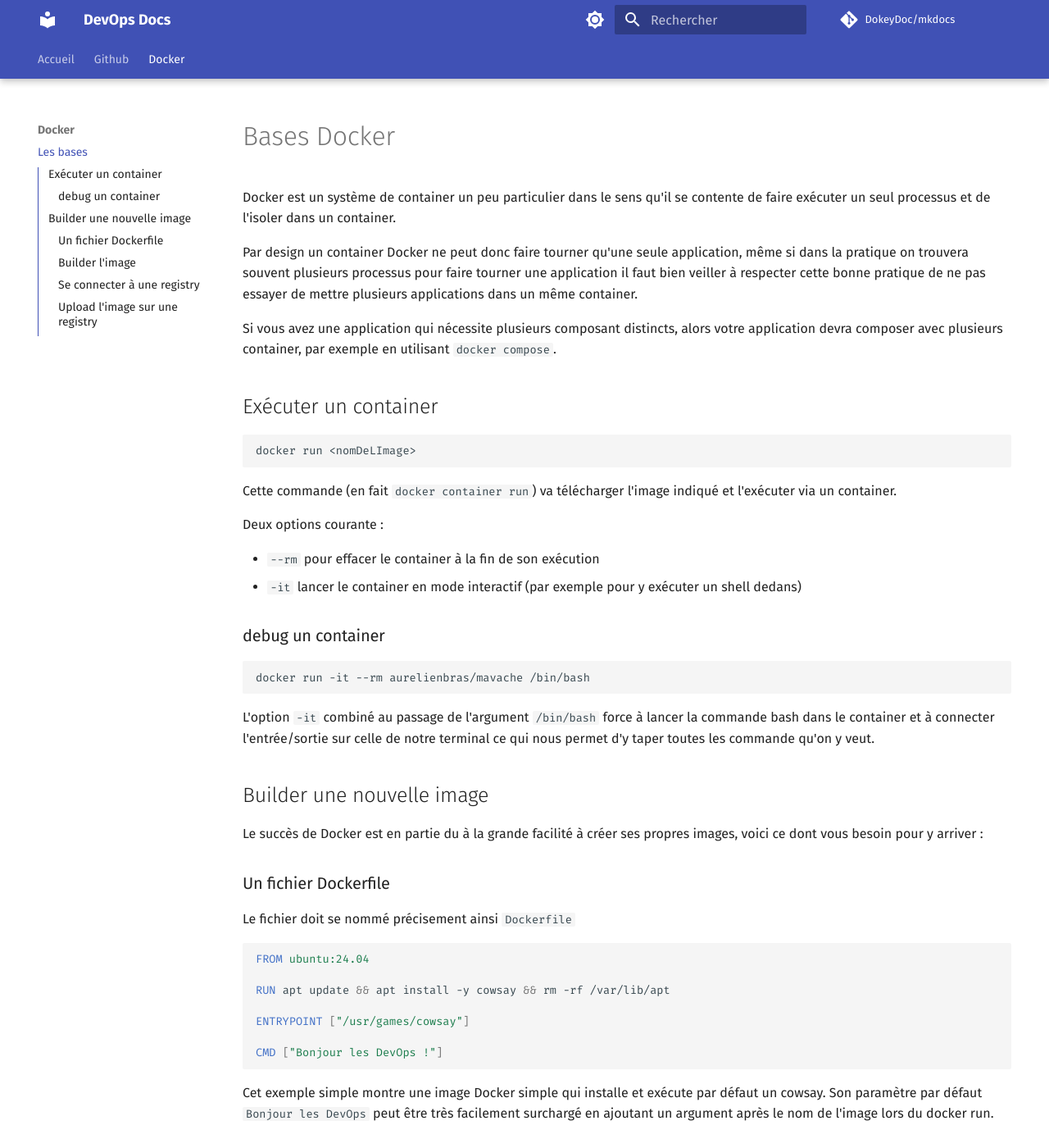
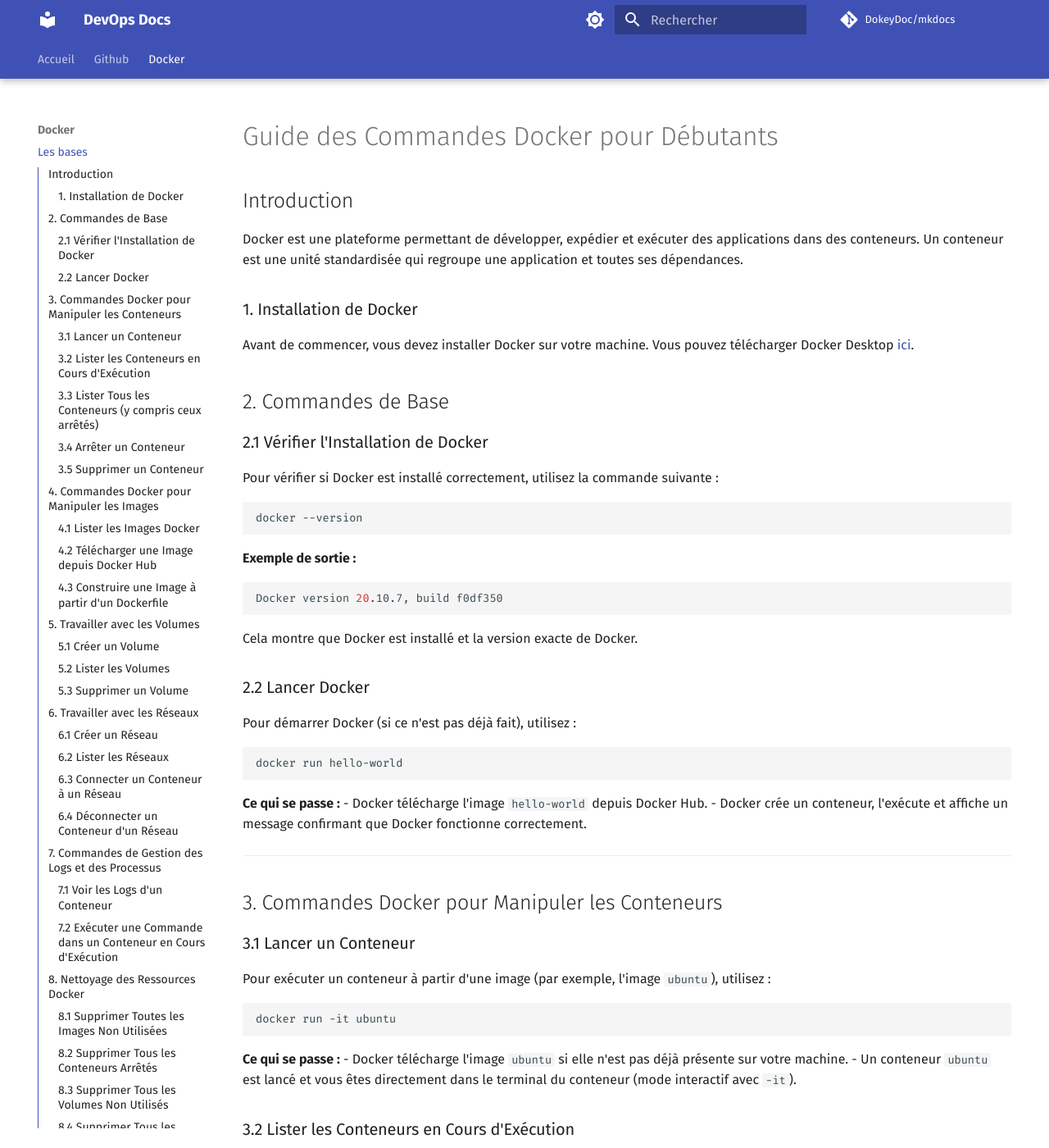
Before and after one commit to DokeyDoc/mkdocs, an MkDocs documentation site: the page built from docs/docker/docker-basics.md, in a window 1280 px wide and 1400 px high. Shown: the whole window at 82% size. Built offline with MkDocs 1.6.1 and Material for MkDocs 9.7.7, drawn with Linux system fonts in a browser that asks for light colours; comment, search, counter and statistics services are not loaded; some of the changed text lies outside the part shown.

Commit message:
feat: add command in file dockerbasic

````diff
--- a/docs/docker/docker-basics.md
+++ b/docs/docker/docker-basics.md
@@ -1,74 +1,267 @@
-# Bases Docker
 
-Docker est un système de container un peu particulier dans le sens qu'il se contente de faire exécuter un seul processus et de l'isoler dans un container.
+# Guide des Commandes Docker pour Débutants
 
-Par design un container Docker ne peut donc faire tourner qu'une seule application, même si dans la pratique on trouvera souvent plusieurs processus pour faire tourner une application il faut bien veiller à respecter cette bonne pratique de ne pas essayer de mettre plusieurs applications dans un même container.
+## Introduction
+Docker est une plateforme permettant de développer, expédier et exécuter des applications dans des conteneurs. Un conteneur est une unité standardisée qui regroupe une application et toutes ses dépendances.
 
-Si vous avez une application qui nécessite plusieurs composant distincts, alors votre application devra composer avec plusieurs container, par exemple en utilisant `docker compose`.
+### 1. Installation de Docker
+Avant de commencer, vous devez installer Docker sur votre machine. Vous pouvez télécharger Docker Desktop [ici](https://www.docker.com/products/docker-desktop).
 
-## Exécuter un container
+## 2. Commandes de Base
 
+### 2.1 Vérifier l'Installation de Docker
+Pour vérifier si Docker est installé correctement, utilisez la commande suivante :
 ```bash
-docker run <nomDeLImage>
+docker --version
 ```
+**Exemple de sortie :**
+```bash
+Docker version 20.10.7, build f0df350
+```
+Cela montre que Docker est installé et la version exacte de Docker.
 
-Cette commande (en fait `docker container run`) va télécharger l'image indiqué et l'exécuter via un container.
+### 2.2 Lancer Docker
+Pour démarrer Docker (si ce n'est pas déjà fait), utilisez :
+```bash
+docker run hello-world
+```
+**Ce qui se passe :**
+- Docker télécharge l'image `hello-world` depuis Docker Hub.
+- Docker crée un conteneur, l'exécute et affiche un message confirmant que Docker fonctionne correctement.
 
-Deux options courante :
+---
 
-- `--rm` pour effacer le container à la fin de son exécution
-- `-it` lancer le container en mode interactif (par exemple pour y exécuter un shell dedans)
+## 3. Commandes Docker pour Manipuler les Conteneurs
 
-### debug un container
+### 3.1 Lancer un Conteneur
+Pour exécuter un conteneur à partir d'une image (par exemple, l'image `ubuntu`), utilisez :
+```bash
+docker run -it ubuntu
+```
+**Ce qui se passe :**
+- Docker télécharge l'image `ubuntu` si elle n'est pas déjà présente sur votre machine.
+- Un conteneur `ubuntu` est lancé et vous êtes directement dans le terminal du conteneur (mode interactif avec `-it`).
 
+### 3.2 Lister les Conteneurs en Cours d'Exécution
+Pour voir les conteneurs qui sont actuellement en fonctionnement :
 ```bash
-docker run -it --rm aurelienbras/mavache /bin/bash
+docker ps
 ```
+**Exemple de sortie :**
+```bash
+CONTAINER ID   IMAGE     COMMAND   CREATED      STATUS         PORTS     NAMES
+d1e4c8c0cd9b   ubuntu    "bash"    3 hours ago  Up 3 hours               hopeful_brown
+```
+Cela montre que le conteneur avec l'ID `d1e4c8c0cd9b` est en cours d'exécution.
 
-L'option `-it` combiné au passage de l'argument `/bin/bash` force à lancer la commande bash dans le container et à connecter l'entrée/sortie sur celle de notre terminal ce qui nous permet d'y taper toutes les commande qu'on y veut.
+### 3.3 Lister Tous les Conteneurs (y compris ceux arrêtés)
+Pour voir tous les conteneurs, même ceux qui ne sont pas en cours d'exécution :
+```bash
+docker ps -a
+```
+**Exemple de sortie :**
+```bash
+CONTAINER ID   IMAGE     COMMAND   CREATED      STATUS                     NAMES
+d1e4c8c0cd9b   ubuntu    "bash"    3 hours ago  Up 3 hours                 hopeful_brown
+e04b984b5789   ubuntu    "bash"    5 hours ago  Exited (0) 5 hours ago      relaxed_swartz
+```
+Cette commande liste tous les conteneurs, qu'ils soient actifs ou arrêtés.
 
-## Builder une nouvelle image
+### 3.4 Arrêter un Conteneur
+Pour arrêter un conteneur en cours d'exécution, utilisez :
+```bash
+docker stop <nom_du_conteneur>
+```
+Par exemple :
+```bash
+docker stop hopeful_brown
+```
+**Ce qui se passe :**
+- Le conteneur `hopeful_brown` est arrêté.
 
-Le succès de Docker est en partie du à la grande facilité à créer ses propres images, voici ce dont vous besoin pour y arriver :
+### 3.5 Supprimer un Conteneur
+Pour supprimer un conteneur, utilisez :
+```bash
+docker rm <nom_du_conteneur>
+```
+Par exemple :
+```bash
+docker rm hopeful_brown
+```
+**Ce qui se passe :**
+- Le conteneur `hopeful_brown` est supprimé de votre machine.
 
-### Un fichier Dockerfile
+---
 
-Le fichier doit se nommé précisement ainsi `Dockerfile`
+## 4. Commandes Docker pour Manipuler les Images
 
-```dockerfile
-FROM ubuntu:24.04
+### 4.1 Lister les Images Docker
+Pour voir toutes les images disponibles sur votre machine :
+```bash
+docker images
+```
+**Exemple de sortie :**
+```bash
+REPOSITORY   TAG       IMAGE ID       CREATED       SIZE
+ubuntu       latest    4e2eef0168c5   2 weeks ago   72.9MB
+nginx        latest    f0dbfc1ad8ab   3 weeks ago   133MB
+```
+Cette commande montre toutes les images téléchargées sur votre machine.
 
-RUN apt update && apt install -y cowsay && rm -rf /var/lib/apt
+### 4.2 Télécharger une Image depuis Docker Hub
+Pour télécharger une image depuis Docker Hub, utilisez :
+```bash
+docker pull nginx
+```
+**Ce qui se passe :**
+- Docker télécharge l'image `nginx` depuis Docker Hub.
 
-ENTRYPOINT ["/usr/games/cowsay"]
+### 4.3 Construire une Image à partir d'un Dockerfile
+Si vous avez un fichier `Dockerfile`, vous pouvez créer une image en utilisant la commande suivante :
+```bash
+docker build -t mon_image .
+```
+**Ce qui se passe :**
+- Docker construit une image en suivant les instructions dans le fichier `Dockerfile` du répertoire actuel.
+- L'option `-t` permet de taguer l'image, ici sous le nom `mon_image`.
 
-CMD ["Bonjour les DevOps !"]
+---
+
+## 5. Travailler avec les Volumes
+
+### 5.1 Créer un Volume
+Un volume Docker permet de persister des données. Pour créer un volume :
+```bash
+docker volume create mon_volume
 ```
+**Ce qui se passe :**
+- Docker crée un volume nommé `mon_volume`.
 
-Cet exemple simple montre une image Docker simple qui installe et exécute par défaut un cowsay. Son paramètre par défaut `Bonjour les DevOps` peut être très facilement surchargé en ajoutant un argument après le nom de l'image lors du docker run.
+### 5.2 Lister les Volumes
+Pour voir les volumes existants :
+```bash
+docker volume ls
+```
+**Exemple de sortie :**
+```bash
+DRIVER    VOLUME NAME
+local     mon_volume
+```
+Cela liste les volumes existants.
 
-### Builder l'image
+### 5.3 Supprimer un Volume
+Pour supprimer un volume non utilisé :
+```bash
+docker volume rm mon_volume
+```
+**Ce qui se passe :**
+- Docker supprime le volume `mon_volume`.
 
+---
+
+## 6. Travailler avec les Réseaux
+
+### 6.1 Créer un Réseau
+Pour créer un réseau Docker :
 ```bash
-docker build -t mavache .
+docker network create mon_reseau
 ```
+**Ce qui se passe :**
+- Docker crée un réseau nommé `mon_reseau`.
 
-!!! warning
-    Attention le `.` de la fin est très utile et permet de définit le contexte qui sera passé au builder Docker, ici le `.` signifie qu'on lui envoie le répertoire courant et que donc potentiellement le builder peut accéder à tous les fichiers de ce répertoire. Ici il utilisera uniquement le fichier `Dockerfile`.
+### 6.2 Lister les Réseaux
+Pour voir les réseaux disponibles :
+```bash
+docker network ls
+```
+**Exemple de sortie :**
+```bash
+NETWORK ID     NAME            DRIVER    SCOPE
+c4b8fa33cb3f   mon_reseau      bridge    local
+```
+Cela liste les réseaux existants.
 
-### Se connecter à une registry
+### 6.3 Connecter un Conteneur à un Réseau
+Pour connecter un conteneur à un réseau :
+```bash
+docker network connect mon_reseau mon_conteneur
+```
+**Ce qui se passe :**
+- Le conteneur `mon_conteneur` est maintenant connecté au réseau `mon_reseau`.
 
+### 6.4 Déconnecter un Conteneur d'un Réseau
+Pour déconnecter un conteneur d'un réseau :
 ```bash
-docker login
+docker network disconnect mon_reseau mon_conteneur
 ```
+**Ce qui se passe :**
+- Le conteneur `mon_conteneur` est déconnecté du réseau `mon_reseau`.
 
-Par défaut cette commande va vous connecter sur la registry par défaut : celle du dockerhub.
+---
 
-### Upload l'image sur une registry
+## 7. Commandes de Gestion des Logs et des Processus
 
+### 7.1 Voir les Logs d'un Conteneur
+Pour afficher les logs d'un conteneur :
 ```bash
-docker tag mavache aurelienbras/mavache
-docker push aurelienbras/mavache
+docker logs mon_conteneur
 ```
+**Exemple de sortie :**
+```bash
+Hello World from the Nginx container!
+```
+Cela affiche les logs générés par le conteneur `mon_conteneur`.
 
-Il faut bien penser à tagguer votre image avec un nom compatible avec le nom de votre compte sur la registry Docker.
+### 7.2 Exécuter une Commande dans un Conteneur en Cours d'Exécution
+Pour exécuter une commande dans un conteneur en cours d'exécution :
+```bash
+docker exec -it mon_conteneur bash
+```
+**Ce qui se passe :**
+- Un terminal interactif `bash` s'ouvre dans le conteneur `mon_conteneur`.
+
+---
+
+## 8. Nettoyage des Ressources Docker
+
+### 8.1 Supprimer Toutes les Images Non Utilisées
+Pour supprimer toutes les images non utilisées :
+```bash
+docker image prune -a
+```
+**Ce qui se passe :**
+- Docker supprime toutes les images non utilisées par un conteneur.
+
+### 8.2 Supprimer Tous les Conteneurs Arrêtés
+Pour supprimer tous les conteneurs arrêtés :
+```bash
+docker container prune
+```
+**Ce qui se passe :**
+- Docker supprime tous les conteneurs qui ne sont pas en cours d'exécution.
+
+### 8.3 Supprimer Tous les Volumes Non Utilisés
+Pour supprimer tous les volumes non utilisés :
+```bash
+docker volume prune
+```
+**Ce qui se passe :**
+- Docker supprime tous les volumes non utilisés par un conteneur.
+
+### 8.4 Supprimer Tous les Réseaux Non Utilisés
+Pour supprimer tous les réseaux non utilisés :
+```bash
+docker network prune
+```
+**Ce qui se passe :**
+- Docker supprime tous les réseaux qui ne sont pas utilisés par des conteneurs.
+
+---
+
+## Conclusion
+Vous avez maintenant les bases pour démarrer avec Docker ! N'hésitez pas à expérimenter les commandes ci-dessus pour vous familiariser avec l'environnement Docker. Une fois que vous serez à l'aise avec ces commandes de base, vous pourrez explorer des concepts plus avancés tels que les `Docker Compose`, les `Dockerfiles`, et la gestion de clusters avec `Docker Swarm` ou `Kubernetes`.
+
+---
+
+### Remarque
+Les commandes dans ce guide sont destinées à une utilisation sur un terminal Unix/Linux. Si vous utilisez Windows, vous pouvez utiliser Docker via Docker Desktop et un terminal comme PowerShell ou WSL (Windows Subsystem for Linux).
````
